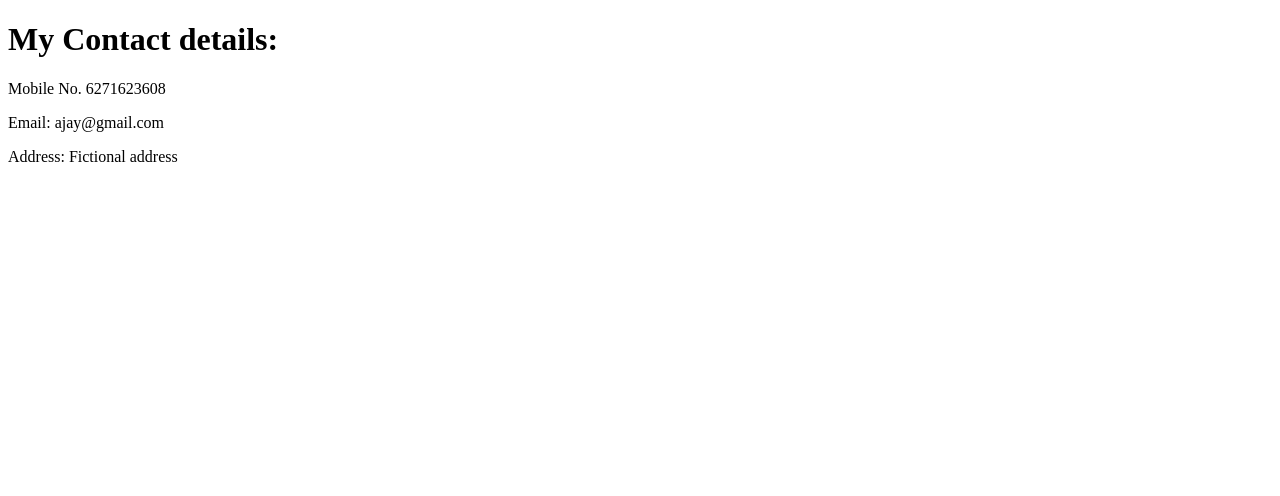
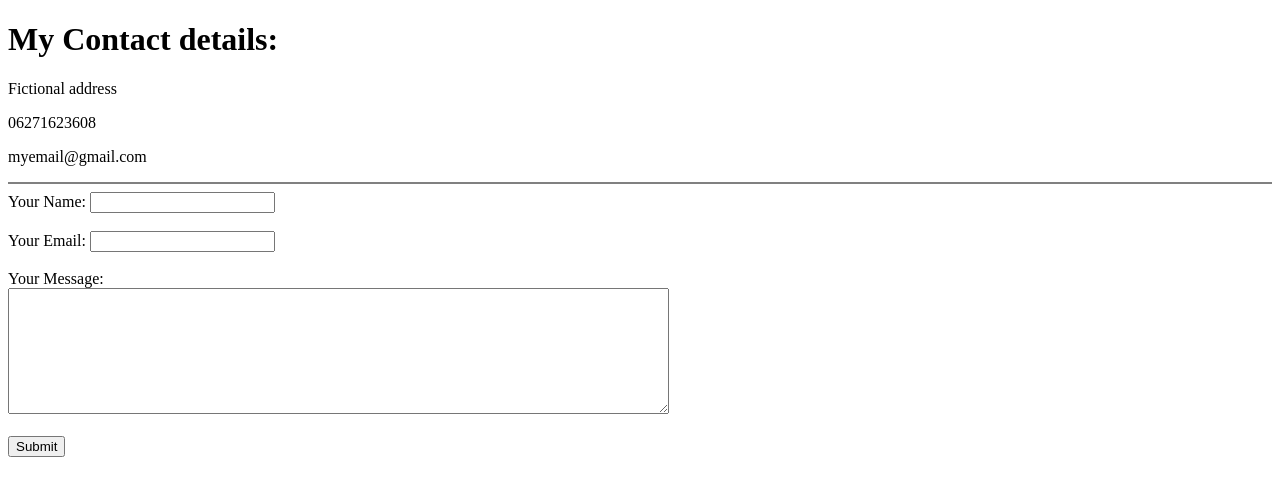
Before and after one commit to ajayhbtu/Personal-Site, a plain HTML site: page contact.html in a window 1280 px wide. Drawn offline with Linux system fonts and the light colour scheme.

Commit message:
Add Contact me Form

```diff
--- a/contact.html
+++ b/contact.html
@@ -8,9 +8,21 @@
 
 <body>
   <h1>My Contact details:</h1>
-  <p>Mobile No. 6271623608</p>
-  <p>Email: ajay@gmail.com</p>
-  <p>Address: Fictional address</p>
+  <p>Fictional address</p>
+  <p>06271623608</p>
+  <p>myemail@gmail.com</p>
+  <hr noshade>
+
+  <form action="mailto:ajay@gmail.com" method="post" enctype="text/plain">
+    <label for="">Your Name: </label>
+    <input type="text" name="yourName" value=""> <br><br>
+    <label for="">Your Email: </label>
+    <input type="email" name="yourEmail" value=""> <br><br>
+    <label for="">Your Message: </label><br>
+    <textarea name="yourMessage" rows="8" cols="80"></textarea><br><br>
+    <input type="submit" name="">
+  </form>
+
 </body>
 
 </html>
```
